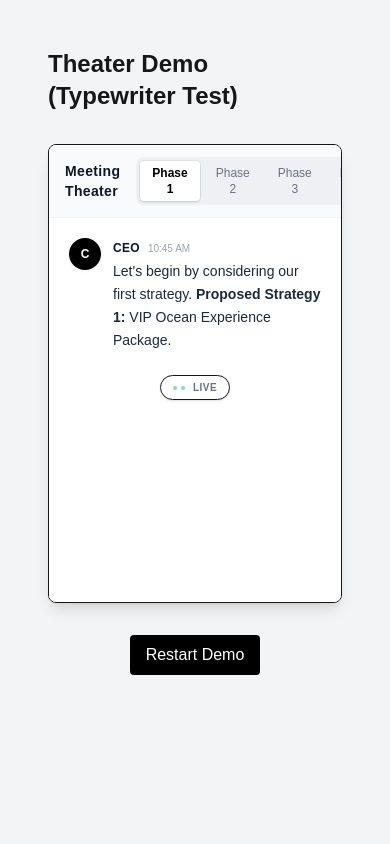
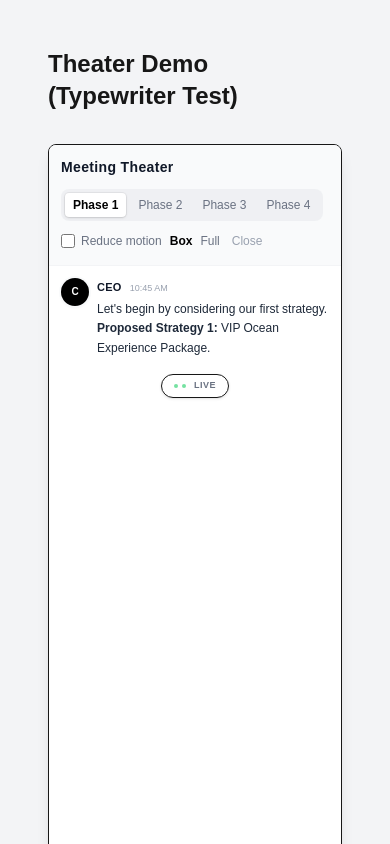
Before and after one commit to MohammedAbdBarakat/Marketing-Theater-V2-Frontend, a Next.js app: page /test-theater in a window 390 px wide. Shown: the top 844 px of the page. Built offline with nearby package versions, Linux system fonts and the light colour scheme.

Commit message:
ui optimizations, put phase 2B in the center dev

```diff
--- a/components/run/MeetingTheater.tsx
+++ b/components/run/MeetingTheater.tsx
@@ -9,9 +9,11 @@ interface MeetingTheaterProps {
   logs: Record<number, TheaterLog[]>;
   currentPhase: number;
   isDone?: boolean;
+  calendar?: Record<string, any[]>;
+  onSkeletonClick?: (entry: any) => void;
 }
 
-export function MeetingTheater({ logs, currentPhase, isDone }: MeetingTheaterProps) {
+export function MeetingTheater({ logs, currentPhase, isDone, calendar = {}, onSkeletonClick }: MeetingTheaterProps) {
   const [viewMode, setViewMode] = useState<ViewMode>("default");
   const [selectedTab, setSelectedTab] = useState<number | null>(null);
   const [reduceMotion, setReduce] = useState(false);
@@ -22,6 +24,9 @@ export function MeetingTheater({ logs, currentPhase, isDone }: MeetingTheaterPro
   const scrollRef = useRef<HTMLDivElement>(null);
   const activeLogs = logs[activeTab] || [];
   const lastLogIndex = activeLogs.length - 1;
+
+  // Check if we have calendar data to trigger the split screen
+  const hasCalendar = Object.keys(calendar).length > 0;
 
   useEffect(() => {
     if (scrollRef.current) {
@@ -35,13 +40,13 @@ export function MeetingTheater({ logs, currentPhase, isDone }: MeetingTheaterPro
   if (viewMode === "collapsed") {
     return (
       <div
-        className="mb-4 rounded-lg border p-3 flex items-center justify-between bg-gradient-to-r from-gray-50 to-white cursor-pointer hover:shadow-md transition-all duration-300"
+        className="mb-4 rounded-lg border p-3 flex flex-wrap items-center justify-between gap-3 bg-gradient-to-r from-gray-50 to-white cursor-pointer hover:shadow-md transition-all duration-300"
         onClick={() => setViewMode("default")}
       >
         <div className="flex items-center gap-3">
           <span className="text-sm font-semibold text-gray-800">Meeting Theater</span>
           {currentPhase !== 5 && (
-            <span className="text-xs text-gray-500 bg-gray-100 px-2 py-0.5 rounded-full">
+            <span className="text-xs text-gray-500 bg-gray-100 px-2 py-0.5 rounded-full whitespace-nowrap">
               Phase {activeTab} • {activeLogs.length} msgs
             </span>
           )}
@@ -52,20 +57,20 @@ export function MeetingTheater({ logs, currentPhase, isDone }: MeetingTheaterPro
   }
 
   return (
-    <div className={`border rounded-lg bg-white shadow-lg flex flex-col transition-all duration-300 overflow-hidden ${viewMode === "expanded" ? "fixed inset-4 z-50 shadow-2xl" : "relative mb-4"}`}>
+    <div className={`border rounded-lg bg-white shadow-lg flex flex-col transition-all duration-300 overflow-hidden ${viewMode === "expanded" ? "fixed inset-2 sm:inset-4 z-50 shadow-2xl" : "relative mb-4"}`}>
 
-      {/* Header */}
-      <div className="bg-gray-50 border-b border-gray-100 px-4 py-3 flex items-center justify-between flex-shrink-0">
-        <div className="flex items-center gap-4">
+      {/* Header - Now wraps intelligently on mobile */}
+      <div className="bg-gray-50 border-b border-gray-100 px-3 sm:px-4 py-3 flex flex-col md:flex-row md:items-center justify-between gap-3 flex-shrink-0">
+        <div className="flex flex-wrap items-center gap-3 sm:gap-4">
           <div className="text-sm font-bold tracking-wide text-gray-900">Meeting Theater</div>
 
           {/* Phase Tabs */}
-          <div className="flex items-center gap-1 bg-gray-200/50 p-1 rounded-lg">
+          <div className="flex items-center gap-1 bg-gray-200/50 p-1 rounded-lg overflow-x-auto hide-scrollbar">
             {[1, 2, 3, 4].map((p) => (
               <button
                 key={p}
                 onClick={() => setSelectedTab(p)}
-                className={`text-xs px-3 py-1 rounded transition-all duration-200 ${activeTab === p
+                className={`text-xs px-2 sm:px-3 py-1 rounded transition-all duration-200 whitespace-nowrap ${activeTab === p
                   ? "bg-white text-black font-bold shadow-sm ring-1 ring-black/5"
                   : "text-gray-500 hover:text-gray-900 hover:bg-gray-200/50"
                   }`}
@@ -76,8 +81,9 @@ export function MeetingTheater({ logs, currentPhase, isDone }: MeetingTheaterPro
           </div>
         </div>
 
-        <div className="flex items-center gap-4 text-xs text-gray-500">
-          <label className="inline-flex items-center gap-1.5 cursor-pointer hover:text-gray-900 transition-colors select-none">
+        {/* Controls - scrollable on very small screens */}
+        <div className="flex items-center gap-2 sm:gap-4 text-xs text-gray-500 overflow-x-auto hide-scrollbar pb-1 md:pb-0 w-full md:w-auto justify-start md:justify-end">
+          <label className="inline-flex items-center gap-1.5 cursor-pointer hover:text-gray-900 transition-colors select-none whitespace-nowrap">
             <input
               type="checkbox"
               checked={reduceMotion}
@@ -87,24 +93,24 @@ export function MeetingTheater({ logs, currentPhase, isDone }: MeetingTheaterPro
             Reduce motion
           </label>
 
-          <div className="h-4 w-[1px] bg-gray-300 mx-1" />
+          <div className="h-4 w-[1px] bg-gray-300 mx-1 hidden sm:block" />
 
           <button
-            className={`transition-colors hover:text-black ${viewMode === 'default' ? 'text-black font-bold' : ''}`}
+            className={`transition-colors hover:text-black whitespace-nowrap ${viewMode === 'default' ? 'text-black font-bold' : ''}`}
             onClick={() => setViewMode("default")}
             disabled={viewMode === "default"}
           >
             Box
           </button>
           <button
-            className={`transition-colors hover:text-black ${viewMode === 'expanded' ? 'text-black font-bold' : ''}`}
+            className={`transition-colors hover:text-black whitespace-nowrap ${viewMode === 'expanded' ? 'text-black font-bold' : ''}`}
             onClick={() => setViewMode("expanded")}
             disabled={viewMode === "expanded"}
           >
             Full
           </button>
           <button
-            className="text-gray-400 hover:text-red-500 transition-colors ml-2"
+            className="text-gray-400 hover:text-red-500 transition-colors ml-1 sm:ml-2 whitespace-nowrap"
             onClick={() => setViewMode("collapsed")}
           >
             Close
@@ -112,13 +118,16 @@ export function MeetingTheater({ logs, currentPhase, isDone }: MeetingTheaterPro
         </div>
       </div>
 
-      {/* Body */}
+      {/* Body Container: Stacks vertically on mobile (h-[700px]), side-by-side on desktop (h-[550px]) */}
+      <div className={`flex flex-col lg:flex-row overflow-hidden ${viewMode === 'expanded' ? 'flex-1' : 'h-[700px] lg:h-[550px]'}`}>
+
+        {/* Left: Chat Logs (flex-1 on mobile so it shares space) */}
         <div
           ref={scrollRef}
-        className={`overflow-y-auto p-5 space-y-6 custom-scrollbar bg-white ${viewMode === 'expanded' ? 'flex-1' : 'h-96'}`}
+          className={`overflow-y-auto p-3 sm:p-5 space-y-4 sm:space-y-6 custom-scrollbar bg-white transition-all duration-500 flex-1 lg:flex-none ${hasCalendar ? 'lg:w-[40%] border-b lg:border-b-0 lg:border-r border-gray-100' : 'w-full'}`}
         >
           {activeLogs.length === 0 ? (
-          <div className="h-full flex flex-col items-center justify-center text-gray-400 opacity-60">
+            <div className="h-full flex flex-col items-center justify-center text-gray-400 opacity-60 min-h-[150px]">
               {!isDone && activeTab === currentPhase ? (
                 <div className="flex items-center gap-2">
                   <div className="w-1.5 h-1.5 bg-black rounded-full animate-bounce" style={{ animationDelay: '0ms' }} />
@@ -138,47 +147,46 @@ export function MeetingTheater({ logs, currentPhase, isDone }: MeetingTheaterPro
               return (
                 <div
                   key={idx}
-                className={`text-sm animate-in fade-in slide-in-from-bottom-1 duration-300 ${
-                  isTool
-                    ? "rounded-2xl border border-sky-100 bg-sky-50/70 p-4"
-                    : "flex items-start gap-3 group"
+                  className={`text-sm animate-in fade-in slide-in-from-bottom-1 duration-300 ${isTool
+                      ? "rounded-2xl border border-sky-100 bg-sky-50/70 p-3 sm:p-4"
+                      : "flex items-start gap-2 sm:gap-3 group"
                     }`}
                 >
                   {isTool ? (
                     <div className="flex items-start gap-3">
-                    <span className="inline-flex items-center justify-center w-9 h-9 min-w-[2.25rem] rounded-xl bg-sky-600 text-white text-xs font-bold flex-shrink-0 shadow-sm">
+                      <span className="inline-flex items-center justify-center w-8 h-8 sm:w-9 sm:h-9 min-w-[2rem] sm:min-w-[2.25rem] rounded-xl bg-sky-600 text-white text-xs font-bold flex-shrink-0 shadow-sm">
                         {avatar(l.speaker)}
                       </span>
                       <div className="flex-1 min-w-0">
                         <div className="flex items-center gap-2 mb-1 flex-wrap">
                           <div className="font-bold text-sky-950 text-xs uppercase tracking-wide">{l.speaker}</div>
-                        <span className="px-2 py-0.5 rounded-full bg-white text-[10px] font-bold uppercase tracking-[0.18em] text-sky-700 border border-sky-200">
+                          <span className="px-2 py-0.5 rounded-full bg-white text-[9px] sm:text-[10px] font-bold uppercase tracking-[0.1em] sm:tracking-[0.18em] text-sky-700 border border-sky-200">
                             Tool Status
                           </span>
-                        <span className="text-[10px] text-sky-700/70 font-normal">
+                          <span className="text-[9px] sm:text-[10px] text-sky-700/70 font-normal">
                             {l.ts ? new Date(l.ts).toLocaleTimeString([], { hour: "2-digit", minute: "2-digit" }) : ""}
                           </span>
                         </div>
-                      <div className="text-sky-950 leading-relaxed prose prose-sm max-w-none prose-p:my-0">
+                        <div className="text-sky-950 leading-relaxed prose prose-sm max-w-none prose-p:my-0 text-xs sm:text-sm">
                           <ReactMarkdown>{l.text}</ReactMarkdown>
                         </div>
                       </div>
                     </div>
                   ) : (
                     <>
-                    <span className="inline-flex items-center justify-center w-8 h-8 min-w-[2rem] rounded-full bg-black text-white text-xs font-bold flex-shrink-0 shadow-sm ring-2 ring-gray-50 group-hover:ring-gray-200 transition-all">
+                      <span className="inline-flex items-center justify-center w-7 h-7 sm:w-8 sm:h-8 min-w-[1.75rem] sm:min-w-[2rem] rounded-full bg-black text-white text-[10px] sm:text-xs font-bold flex-shrink-0 shadow-sm ring-2 ring-gray-50 group-hover:ring-gray-200 transition-all">
                         {avatar(l.speaker)}
                       </span>
                       <div className="flex-1 min-w-0 pt-0.5">
-                      <div className="flex items-baseline gap-2 mb-1">
-                        <div className="font-bold text-gray-900 text-xs uppercase tracking-wide">
+                        <div className="flex items-baseline gap-2 mb-1 flex-wrap">
+                          <div className="font-bold text-gray-900 text-[11px] sm:text-xs uppercase tracking-wide">
                             {l.speaker}
                           </div>
-                        <span className="text-[10px] text-gray-400 font-normal">
+                          <span className="text-[9px] sm:text-[10px] text-gray-400 font-normal">
                             {l.ts ? new Date(l.ts).toLocaleTimeString([], { hour: '2-digit', minute: '2-digit' }) : ""}
                           </span>
                         </div>
-                      <div className="text-gray-800 leading-relaxed prose prose-sm max-w-none prose-p:my-0 prose-ul:my-1 prose-li:my-0 prose-strong:font-bold prose-headings:font-bold prose-headings:text-xs prose-headings:uppercase prose-a:text-blue-600">
+                        <div className="text-gray-800 leading-relaxed prose prose-sm max-w-none prose-p:my-0 prose-ul:my-1 prose-li:my-0 prose-strong:font-bold prose-headings:font-bold prose-headings:text-xs prose-headings:uppercase prose-a:text-blue-600 text-xs sm:text-sm">
                           {shouldAnimate ? (
                             <Typewriter text={l.text} />
                           ) : (
@@ -193,7 +201,7 @@ export function MeetingTheater({ logs, currentPhase, isDone }: MeetingTheaterPro
             })
           )}
 
-        {/* Live Indicator (only if not done and on current phase tab) */}
+          {/* Live Indicator */}
           {!isDone && activeTab === currentPhase && activeLogs.length > 0 && (
             <div className="sticky bottom-0 left-0 right-0 flex justify-center pb-2 pointer-events-none">
               <div className="bg-white/90 backdrop-blur px-3 py-1 rounded-full border shadow-sm flex items-center gap-2">
@@ -201,7 +209,63 @@ export function MeetingTheater({ logs, currentPhase, isDone }: MeetingTheaterPro
                   <div className="w-1 h-1 bg-green-500 rounded-full animate-pulse" />
                   <div className="w-1 h-1 bg-green-500 rounded-full animate-pulse delay-75" />
                 </div>
-              <span className="text-[10px] uppercase font-bold text-gray-500 tracking-wider">Live</span>
+                <span className="text-[9px] sm:text-[10px] uppercase font-bold text-gray-500 tracking-wider">Live</span>
+              </div>
+            </div>
+          )}
+        </div>
+
+        {/* Right: Calendar Generation Live View (flex-1 on mobile so it shares space) */}
+        {hasCalendar && (
+          <div className="flex-1 lg:flex-none lg:w-[60%] bg-gray-50 flex flex-col overflow-hidden animate-in slide-in-from-right-4 duration-500">
+            <div className="flex justify-between items-center px-4 sm:px-5 py-2 sm:py-3 border-b border-gray-200 bg-gray-100 flex-shrink-0">
+              <h3 className="text-[10px] sm:text-xs font-black uppercase tracking-widest text-gray-500">Phase 2: Skeleton Assembly</h3>
+              <span className="text-[9px] sm:text-[10px] font-bold px-2 py-0.5 bg-black text-white rounded whitespace-nowrap">
+                {Object.keys(calendar).length} Days Planned
+              </span>
+            </div>
+
+            <div className="overflow-y-auto p-3 sm:p-5 custom-scrollbar flex-1">
+              <div className="grid grid-cols-1 md:grid-cols-2 xl:grid-cols-3 gap-3">
+                {Object.entries(calendar)
+                  .sort(([a], [b]) => a.localeCompare(b))
+                  .map(([date, entries]) => {
+                    const dayObj = new Date(date);
+                    const dayNum = dayObj.getDate() || date.split("-")[2];
+                    const dayName = dayObj.toLocaleDateString("en-US", { weekday: "short" }) !== "Invalid Date" ? dayObj.toLocaleDateString("en-US", { weekday: "short" }) : "Day";
+
+                    return (
+                      <div key={date} className="border border-gray-200 rounded-xl p-3 flex flex-col gap-2 bg-white shadow-sm hover:border-black transition-colors">
+                        <div className="flex justify-between items-center border-b border-gray-100 pb-2 mb-1">
+                          <span className="text-[9px] sm:text-[10px] font-bold text-gray-400 uppercase tracking-widest">{dayName}</span>
+                          <span className="text-sm font-black text-black">{dayNum}</span>
+                        </div>
+                        <div className="space-y-2">
+                          {entries.map((entry, idx) => (
+                            <div
+                              key={idx}
+                              onClick={() => onSkeletonClick?.(entry)}
+                              className="bg-gray-50 rounded-md border border-gray-200 overflow-hidden group hover:border-black hover:shadow-md transition-all cursor-pointer active:scale-[0.98]"
+                            >
+                              <div className="flex justify-between items-start p-2 border-b border-gray-100 bg-white">
+                                <div className="flex flex-col gap-0.5 w-full relative">
+                                  <span className="text-[8px] sm:text-[9px] font-black uppercase text-gray-400 tracking-wider line-clamp-1">Goal: {entry.goal || "Draft"}</span>
+                                  <span className="text-[11px] sm:text-xs font-bold text-black capitalize pr-4">{entry.channel || "Platform"}</span>
+                                  <div className="absolute right-0 top-0 text-gray-300 group-hover:text-black transition-colors">
+                                    <svg width="12" height="12" viewBox="0 0 24 24" fill="none" stroke="currentColor" strokeWidth="2" strokeLinecap="round" strokeLinejoin="round"><path d="M15 3h6v6" /><path d="M9 21H3v-6" /><path d="M21 3l-7 7" /><path d="M3 21l7-7" /></svg>
+                                  </div>
+                                </div>
+                              </div>
+                              <div className="p-2">
+                                <h4 className="font-bold text-[11px] sm:text-xs text-gray-900 leading-snug line-clamp-2" title={entry.title}>{entry.title || "Draft"}</h4>
+                              </div>
+                            </div>
+                          ))}
+                        </div>
+                      </div>
+                    );
+                  })}
+              </div>
             </div>
           </div>
         )}
```
Also changed, not shown: app/projects/[id]/run/page.tsx (+1 -59 lines). Lines whose indentation alone changed are shown as unchanged.
